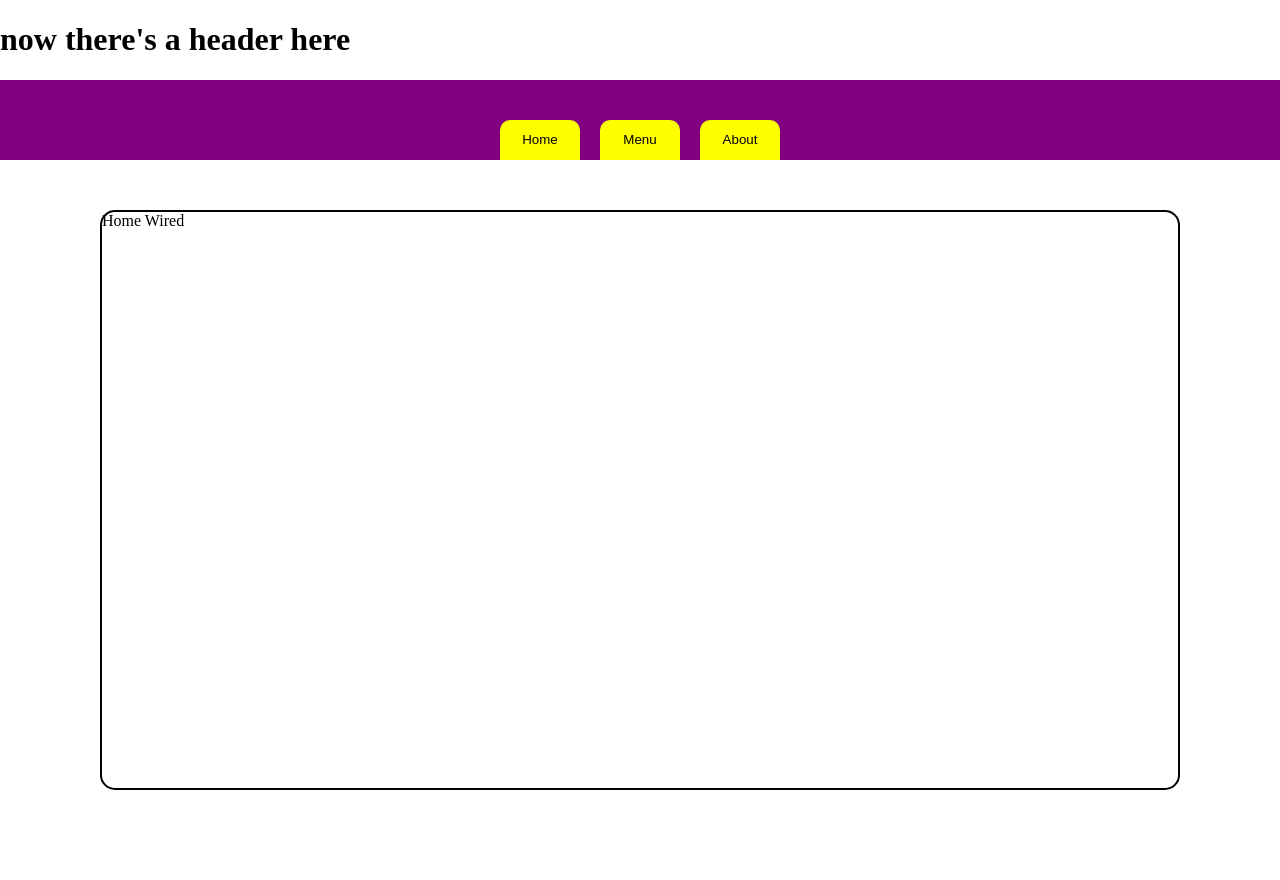
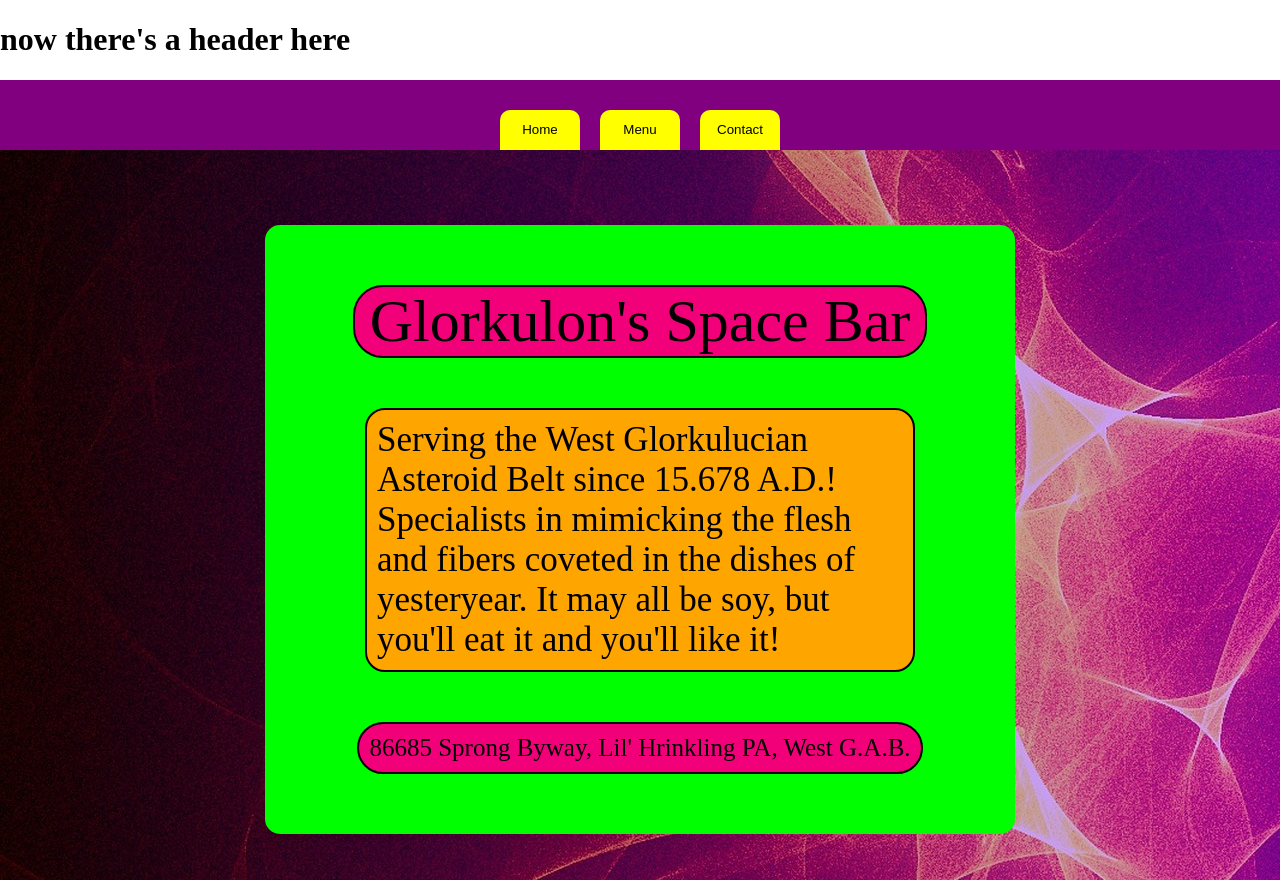
Before and after one commit to JohnnyUtah666/restaurant, a website built with webpack: page src/index.html in a window 1280 px wide. Built offline with nearby package versions, Linux system fonts and the light colour scheme.

Commit message:
add loaders for images; apply jpg to background of content div; add content to the function the populates the 'home' tab

```diff
--- a/package.json
+++ b/package.json
@@ -19,7 +19,9 @@
   "homepage": "https://github.com/JohnnyUtah666/restaurant#readme",
   "devDependencies": {
     "css-loader": "^7.1.2",
+    "html-loader": "^5.1.0",
     "html-webpack-plugin": "^5.6.0",
+    "url-loader": "^4.1.1",
     "webpack": "^5.93.0",
     "webpack-cli": "^5.1.4"
   },
--- a/src/aboutTab.js
+++ b/src/aboutTab.js
@@ -1,8 +1,8 @@
-const populateAbout = () => {
+const populateContact = () => {
 
-    subcontent.textContent = "About Wired";
+    subcontent.textContent = "Contact Wired";
 }
 
 
 
-export {populateAbout};
+export {populateContact};
--- a/src/homeTab.js
+++ b/src/homeTab.js
@@ -1,5 +1,19 @@
 const populateHome = () => {
-    subcontent.textContent = "Home Wired";
+    document.getElementById("subcontent").innerHTML = "";
+    let banner = document.createElement('div');
+    banner.setAttribute('id', 'banner');
+    subcontent.appendChild(banner);
+    banner.textContent = "Glorkulon's Space Bar";
+
+    let about = document.createElement('div');
+    about.setAttribute('id', "about");
+    subcontent.appendChild(about);
+    about.textContent = "Serving the West Glorkulucian Asteroid Belt since 15.678 A.D.! Specialists in mimicking the flesh and fibers coveted in the dishes of yesteryear. It may all be soy, but you'll eat it and you'll like it!";
+
+    let location = document.createElement('div');
+    location.setAttribute('id', 'location');
+    subcontent.appendChild(location);
+    location.textContent = "86685 Sprong Byway, Lil' Hrinkling PA, West G.A.B.";
 }
 
 export {populateHome}
--- a/src/index.js
+++ b/src/index.js
@@ -1,9 +1,10 @@
 import './style.css';
-import { populateAbout } from './aboutTab';
+import { populateContact } from './aboutTab';
 import { populateMenu } from './menuTab';
 import { populateHome } from './homeTab';
-
-
+import bkg from './abstract.jpg'; //Image by Eduardo Davad from Pixabay
+const myImg = new Image();
+myImg.src = bkg;
 
 
 let container = document.createElement('div');
@@ -30,12 +31,12 @@ menuButton.addEventListener("click", () => {
     populateMenu();
 })
 
-let aboutButton = document.createElement('button');
-aboutButton.setAttribute('class', 'navButton');
-aboutButton.textContent = "About";
-header.appendChild(aboutButton);
-aboutButton.addEventListener("click", () => {
-    populateAbout();
+let contactButton = document.createElement('button');
+contactButton.setAttribute('class', 'navButton');
+contactButton.textContent = "Contact";
+header.appendChild(contactButton);
+contactButton.addEventListener("click", () => {
+    populateContact();
 })
 
 
@@ -44,6 +45,8 @@ content.setAttribute('id', 'content');
 container.appendChild(content);
 
 
+
+
 let subcontent = document.createElement('div');
 subcontent.setAttribute('id', 'subcontent');
 content.appendChild(subcontent);
--- a/src/style.css
+++ b/src/style.css
@@ -15,7 +15,7 @@ html, body {
     justify-content: center;
     align-items: flex-end;
     gap: 20px;
-    height: 80px;
+    height: 70px;
     width: 100%;
     background-color: #800080;
 }
@@ -32,12 +32,51 @@ html, body {
 #content {
     flex: 1 1 auto;
     display: flex;
+    align-items: center;
+    justify-content: center;
+    background: url('./abstract.jpg');
 }
 
+
 #subcontent {
-    border: 2px solid black;
-    height: 80%;
+    height: auto;
     width: 90%;
+    max-width: 650px;
     margin: 50px 100px 20px 100px;
     border-radius: 15px;
+    background-color: lime;
+    display: flex;
+    flex-direction: column;
+    align-items: center;
+    justify-content: space-between;
+    padding: 50px;
 }
+
+#banner {
+    border: 2px solid black;
+    border-radius: 30px;
+    background-color: #f10079;
+    font-size: 60px;
+    margin-top: 10px;
+    padding: 0 15px 0 15px;
+}
+
+#about {
+    border: solid 2px black;
+    border-radius: 20px;
+    background-color: orange;
+    font-size: 35px;
+    margin: 50px;
+    padding: 10px;
+    max-width: 700px;
+
+}
+
+#location {
+    border: 2px solid black;
+    border-radius: 30px;
+    background-color: #f10079;
+    font-size: 25px;
+    padding: 10px;
+    margin-bottom: 10px;
+}
--- a/webpack.config.js
+++ b/webpack.config.js
@@ -12,6 +12,7 @@ module.exports = {
             test: /\.(png|svg|jpg|jpeg|gif)$/i,
             type: 'asset/resource',
           },
+
         ],
       },
     mode: 'development',
```
Also changed, not shown: src/abstract.jpg (added), 1 other file.
